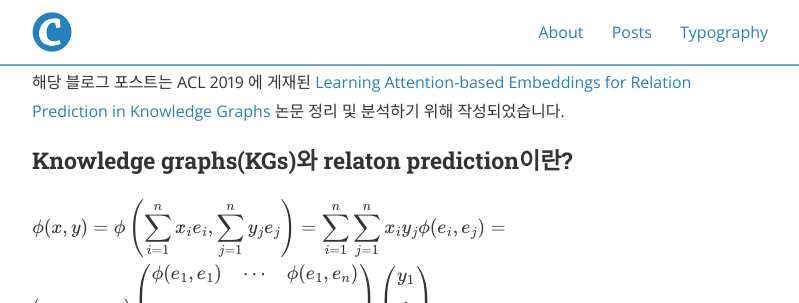
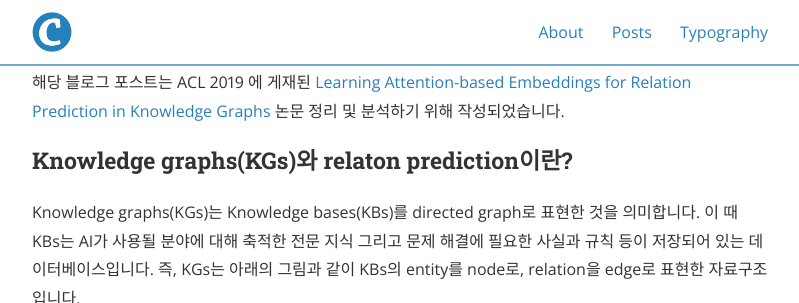
Before and after one commit to jeewon9708/jeewon9708.github.io, a Jekyll site: the page built from _posts/2020-09-18-paper-review-01.md, in a window 1280 px wide and 900 px high, scrolled down 434 px, cut to the strip 0-303 px from the top of the window. Shown: the whole strip, without its empty margins (240-1039 px from the left). Built offline with Jekyll 4.4.1, drawn with Linux system fonts in a browser that asks for light colours; nearby versions of some CDN libraries; formulas are drawn with MathJax 3; some of the changed text lies outside the part shown.

Commit message:
Update 2020-09-18-paper-review-01.md

```diff
--- a/_posts/2020-09-18-paper-review-01.md
+++ b/_posts/2020-09-18-paper-review-01.md
@@ -13,22 +13,6 @@ Deepak Nathani∗ Jatin Chauhan∗ Charu Sharma∗ Manohar Kaul Department of Co
 해당 블로그 포스트는 ACL 2019 에 게재된 [Learning Attention-based Embeddings for Relation Prediction in Knowledge Graphs](https://www.aclweb.org/anthology/P19-1466/) 논문 정리 및 분석하기 위해 작성되었습니다.
 
 ### Knowledge graphs(KGs)와 relaton prediction이란?
-$$
-\begin{align*}
-  & \phi(x,y) = \phi \left(\sum_{i=1}^n x_ie_i, \sum_{j=1}^n y_je_j \right)
-  = \sum_{i=1}^n \sum_{j=1}^n x_i y_j \phi(e_i, e_j) = \\
-  & (x_1, \ldots, x_n) \left( \begin{array}{ccc}
-      \phi(e_1, e_1) & \cdots & \phi(e_1, e_n) \\
-      \vdots & \ddots & \vdots \\
-      \phi(e_n, e_1) & \cdots & \phi(e_n, e_n)
-    \end{array} \right)
-  \left( \begin{array}{c}
-      y_1 \\
-      \vdots \\
-      y_n
-    \end{array} \right)
-\end{align*}
-$$
 
 Knowledge graphs(KGs)는 Knowledge bases(KBs)를 directed graph로 표현한 것을 의미합니다. 이 때 KBs는 AI가 사용될 분야에 대해 축적한 전문 지식 그리고 문제 해결에 필요한 사실과 규칙 등이 저장되어 있는 데이터베이스입니다. 즉, KGs는 아래의 그림과 같이 KBs의 entity를 node로, relation을 edge로 표현한 자료구조입니다.
 
```
Also changed, not shown: other parts of _posts/2020-09-18-paper-review-01.md (+9 -0 lines).
